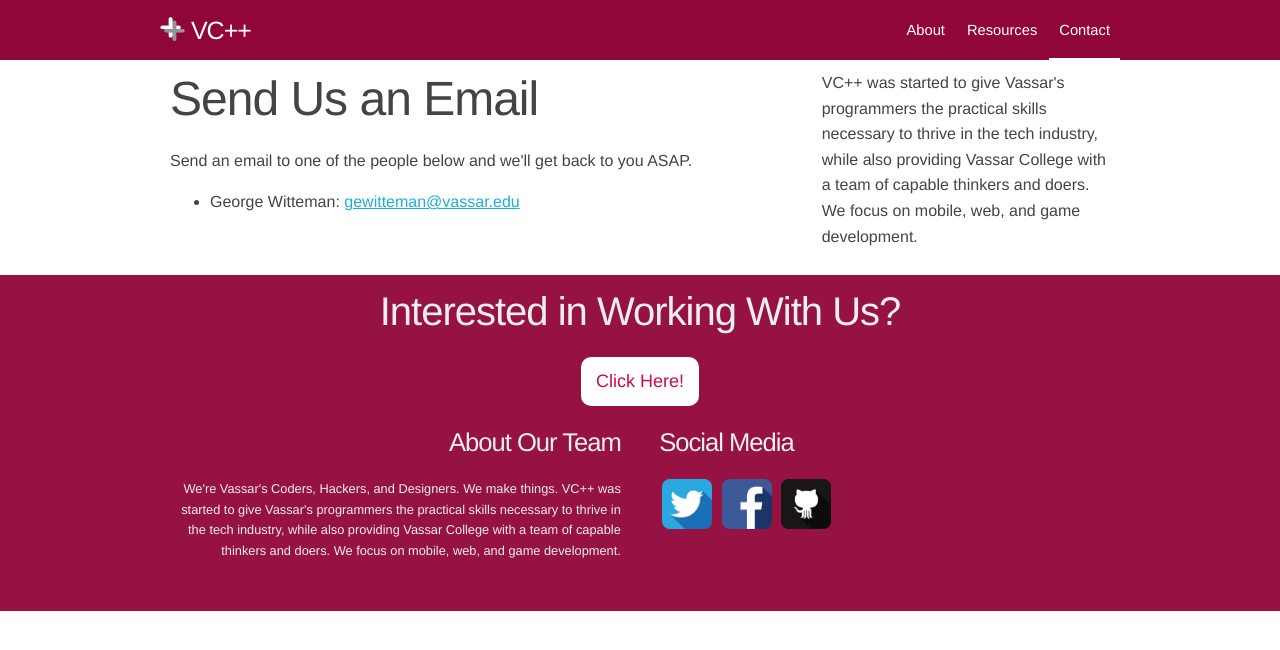
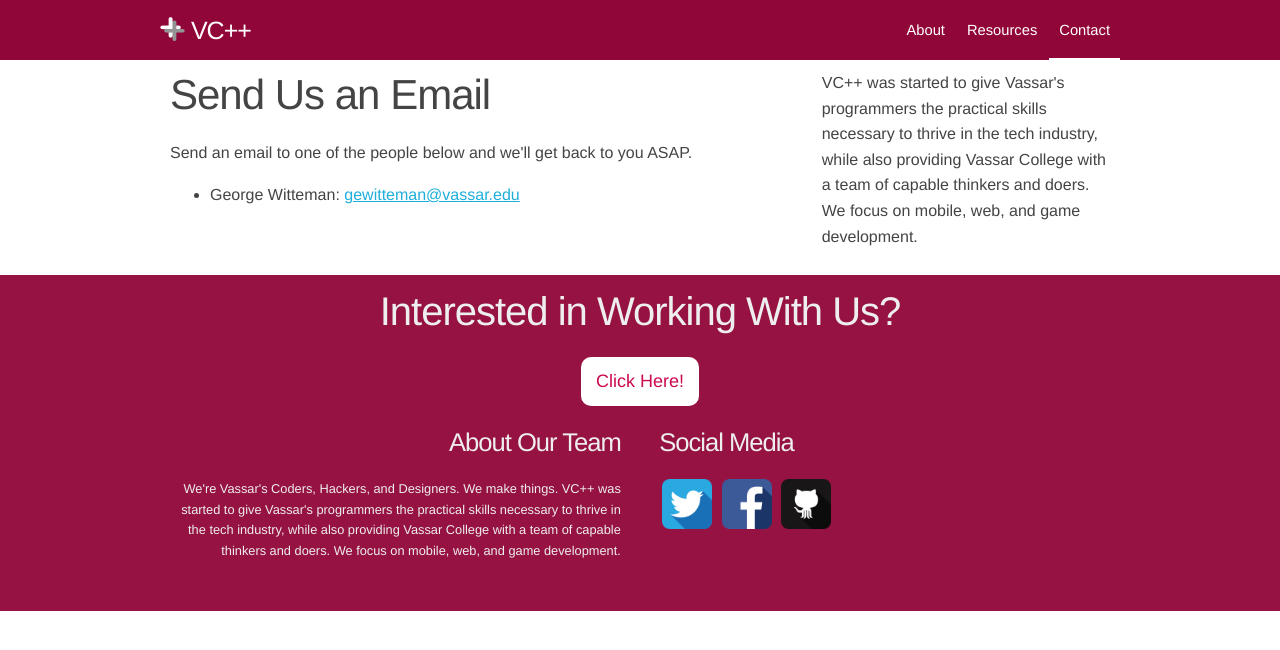
Before and after one commit to vcplusplus/vcplusplus.github.io, a Jekyll site: the page built from _pages/contact.html, in a window 1280 px wide. Shown: the top 650 px of the page. Built offline with Jekyll 4.4.1, drawn with Linux system fonts in a browser that asks for light colours; nearby versions of some CDN libraries.

Commit message:
Remove custom font sizes for contact page

```diff
--- a/public/css/page_contact.scss
+++ b/public/css/page_contact.scss
@@ -2,18 +2,3 @@
 # this ensures Jekyll reads the file to be transformed into CSS later
 # only Main files contain this front matter, not partials.
 ---
-.page_contact h1 {
-  font-size: 3em;
-}
-
-
-@media (max-width: 700px) {
-  .page_contact h1 {
-    font-size: 2.5em;
-  }
-
-  .page_contact h2 {
-    font-size: 2em;
-  }
-
-}
```
Also changed, not shown: 1 other file.
